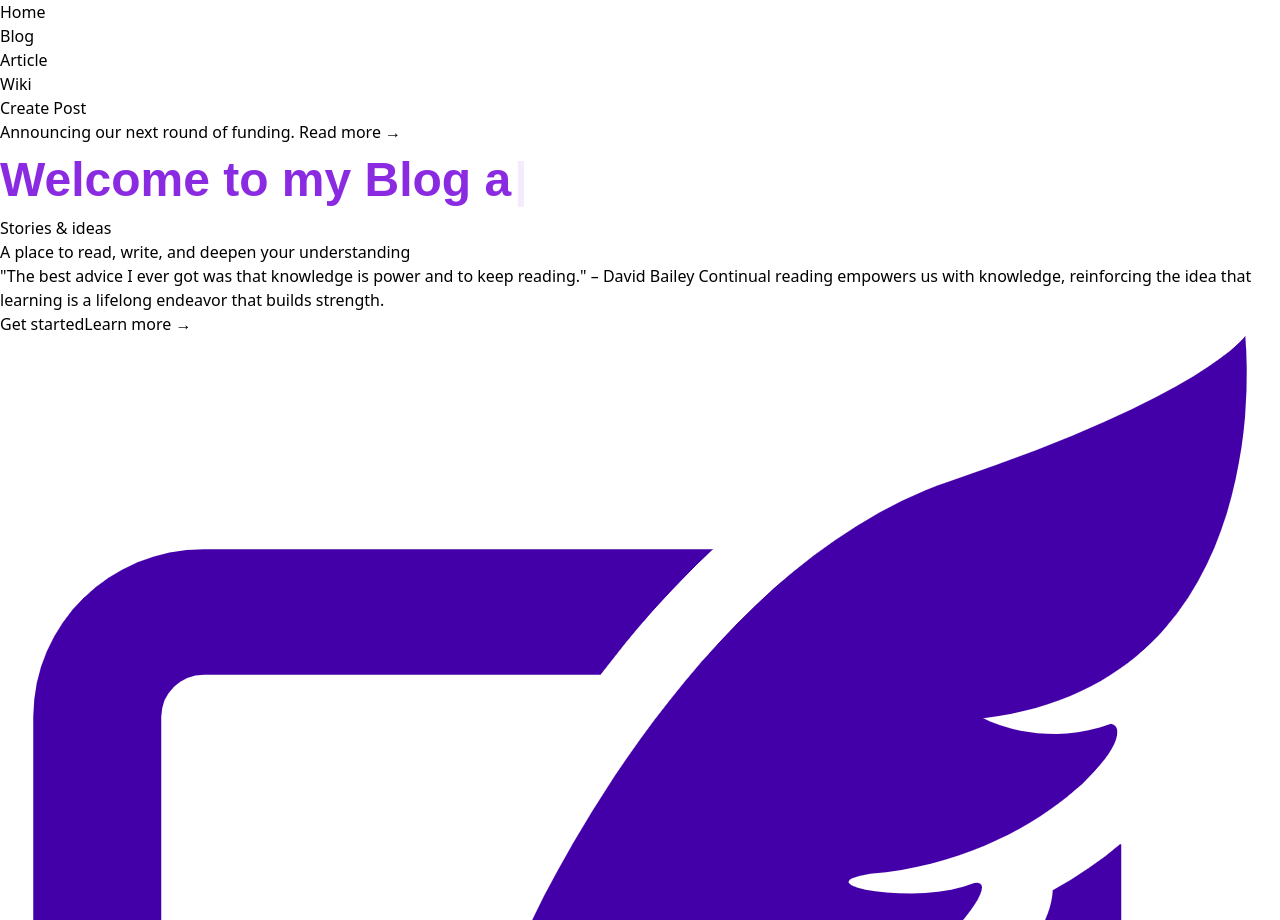
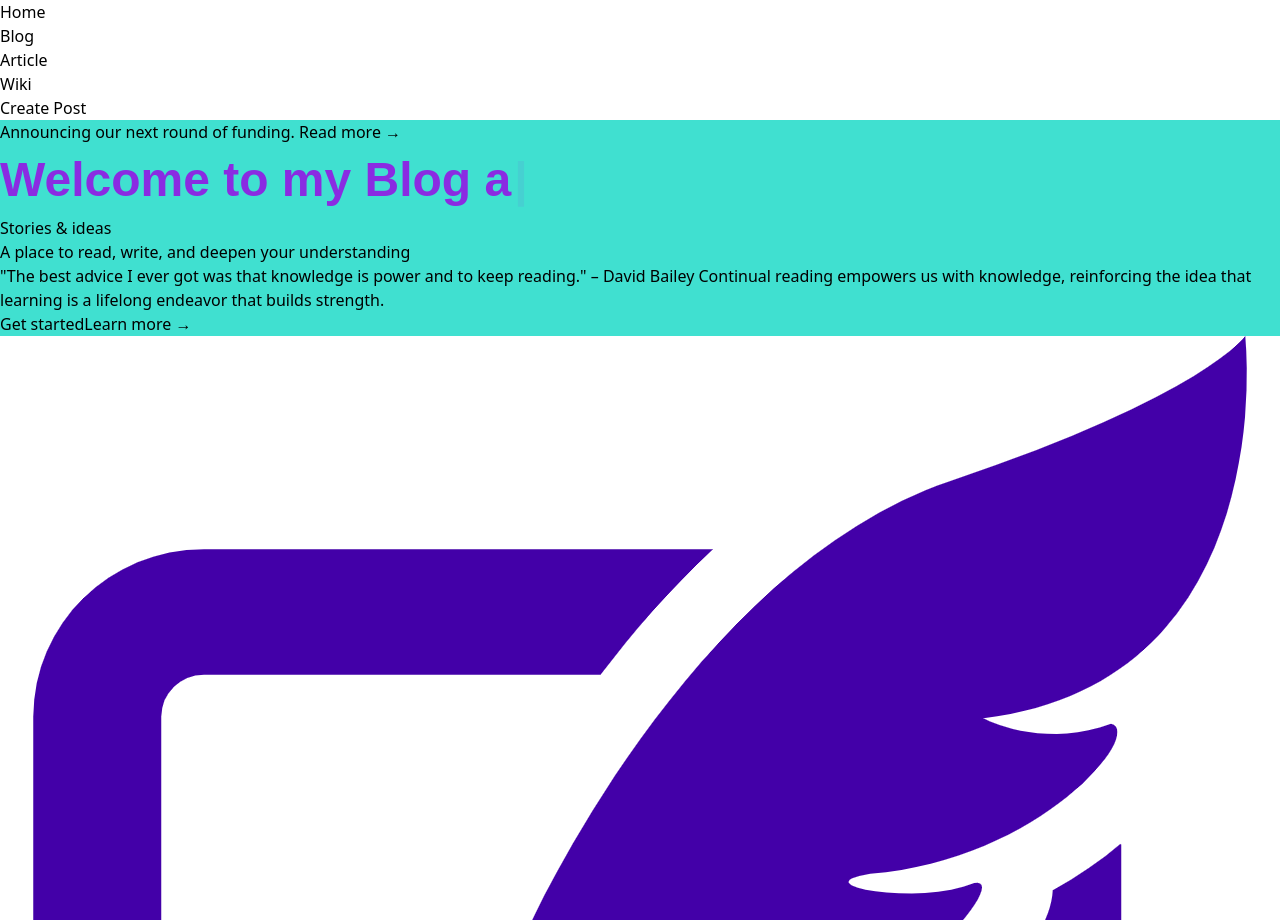
Before and after one commit to DineshVerma-dev/Blog-Project, a React (Vite) app in the folder client/: page / in a window 1280 px wide. Shown: the part 1328-2248 px from the top of the page. Built offline with nearby package versions, Linux system fonts and the light colour scheme.

Commit message:
added bg-color

```diff
--- a/client/src/Pages/Home.jsx
+++ b/client/src/Pages/Home.jsx
@@ -14,7 +14,7 @@ export default function Home() {
   });
 
   return (
-    <div className="bg-white">
+    <div className=" bg-blue-800" style={{backgroundColor : "#40E0D0"}} >
       <div className="relative isolate px-4 pt-12 sm:px-6 lg:px-8"> {/* Reduced padding for mobile */}
         <div
           aria-hidden="true"
@@ -42,14 +42,14 @@ export default function Home() {
           </div>
 
           <h1 className="text-4xl font-bold tracking-tight text-gray-900 sm:text-6xl lg:text-8xl"> {/* Adjusted for different screen sizes */}
-            <span style={{ fontSize: '3rem', fontWeight: 'bold', color : "blueviolet" , fontFamily : "Arial, sans-serif" }} className='text-6xl sm:text-7xl lg:text-9xl'>
+            <span style={{ fontSize: '3rem', fontWeight: 'bold', color: "blueviolet", fontFamily: "Arial, sans-serif" }} className='text-6xl sm:text-7xl lg:text-9xl'>
               {Animation}
 
               <Cursor />
 
             </span> {/* Larger on bigger screens */}
 
-            <div className='text-6xl sm:text-7xl lg:text-9xl'>
+            <div className='text-6xl sm:text-7xl lg:text-9xl '>
               Stories & ideas
             </div>
           </h1>
```
